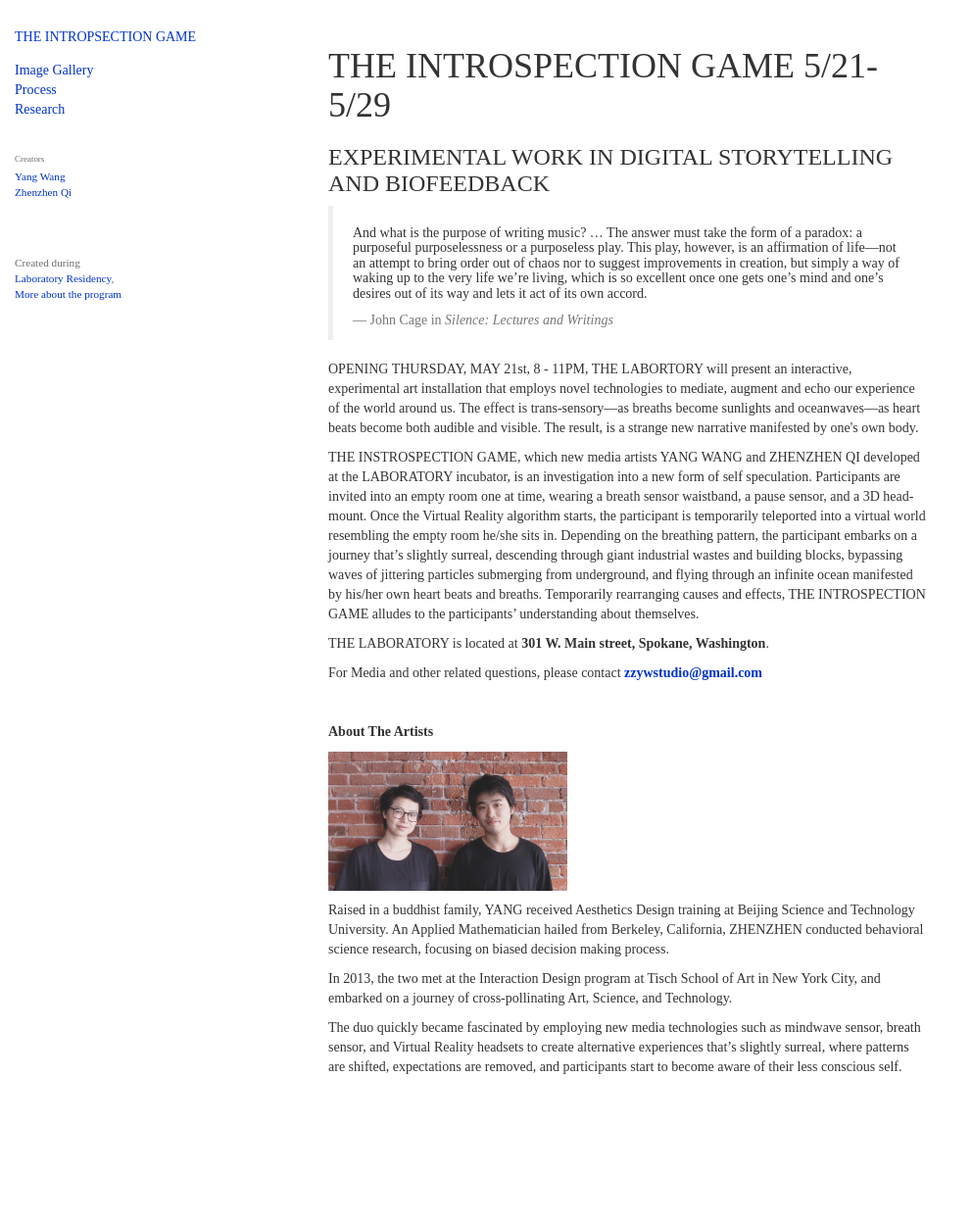
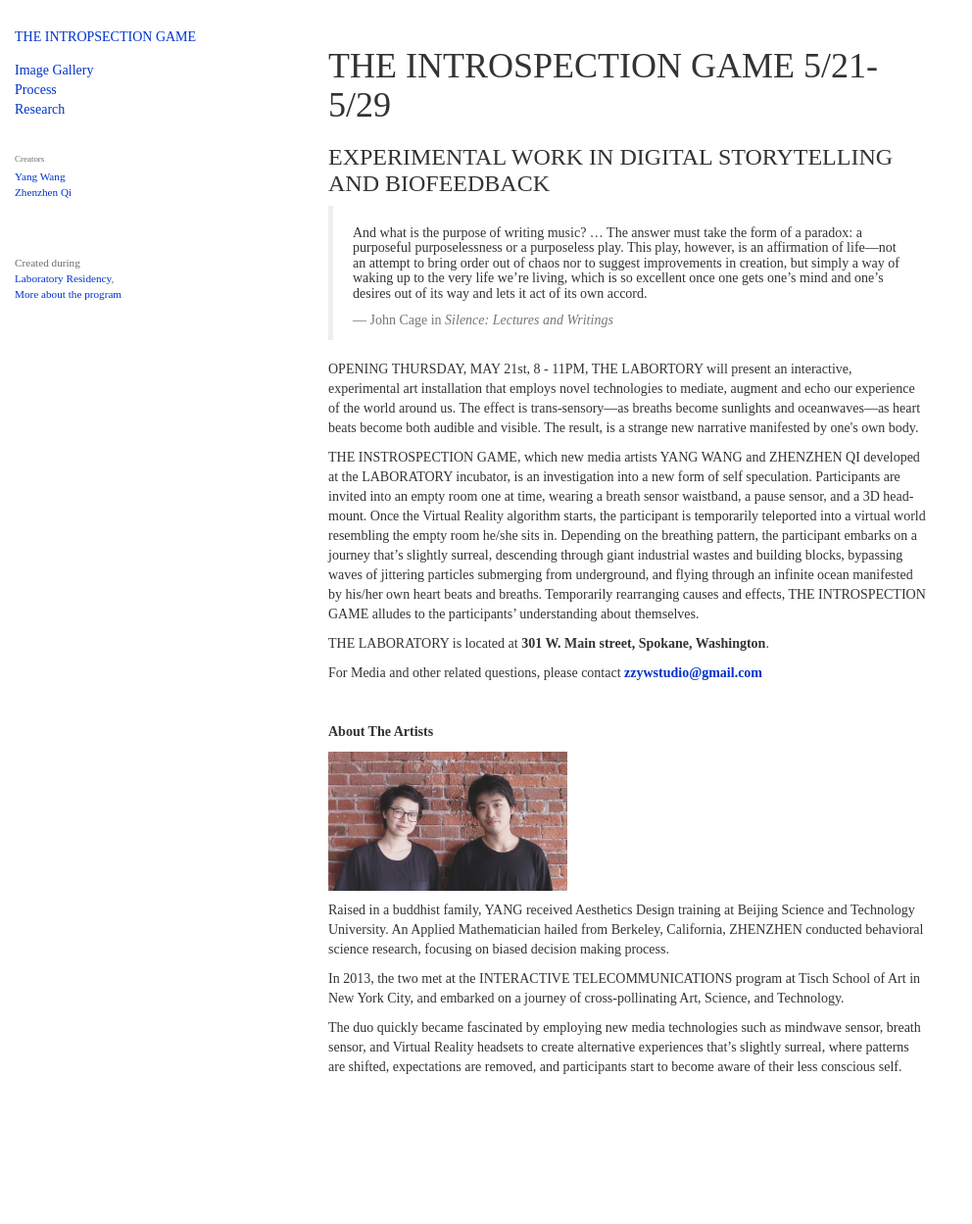
Before and after one commit to ZZYW/TheIntrospectionGame, a Jekyll site: the page built from index.html, in a window 1280 px wide. Shown: the whole page at 98% size, without its empty margins (0-992 px from the left). Built offline with Jekyll 4.4.1, drawn with Linux system fonts in a browser that asks for light colours; nearby versions of some CDN libraries.

Commit message:
documenting process

```diff
--- a/index.html
+++ b/index.html
@@ -27,6 +27,6 @@ layout: default
 <img id="artistsprofile" class="width-50" src="{{ "/img/artist_profile.jpg" | prepend: site.baseurl }}" class="img-responsive" />
 <p>Raised in a buddhist family, YANG received Aesthetics Design training at Beijing Science and Technology University.  An Applied Mathematician hailed from Berkeley, California, ZHENZHEN conducted behavioral science research, focusing on biased decision making process.</p>
 
-<p>In 2013, the two met at the Interaction Design program at Tisch School of Art in New York City, and embarked on a journey of cross-pollinating Art, Science, and Technology.</p>
+<p>In 2013, the two met at the INTERACTIVE TELECOMMUNICATIONS program at Tisch School of Art in New York City, and embarked on a journey of cross-pollinating Art, Science, and Technology.</p>
 
 <p>The duo quickly became fascinated by employing new media technologies such as mindwave sensor, breath sensor, and Virtual Reality headsets to create alternative experiences that’s slightly surreal, where patterns are shifted, expectations are removed, and participants start to become aware of their less conscious self.</p>
```
